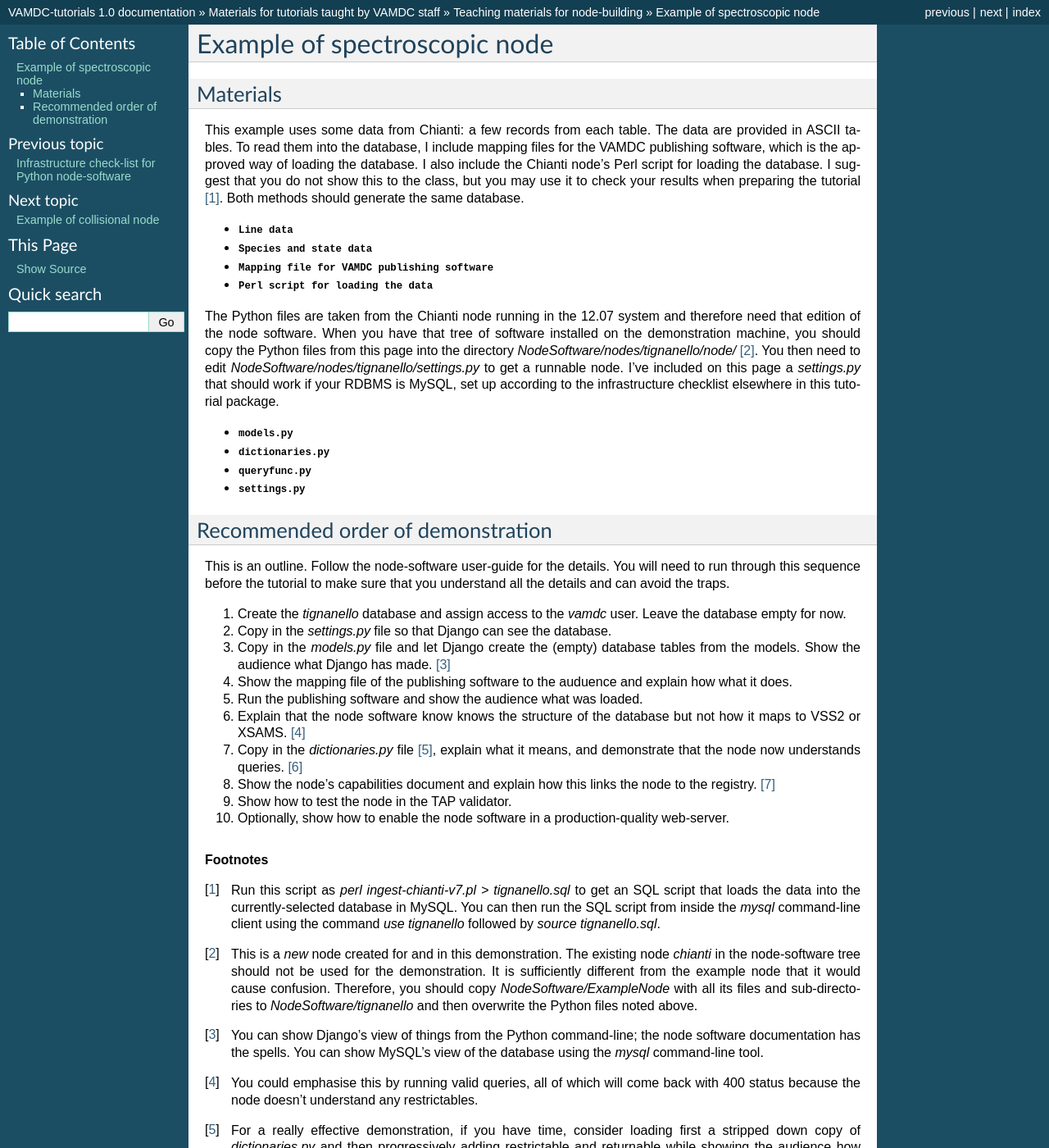
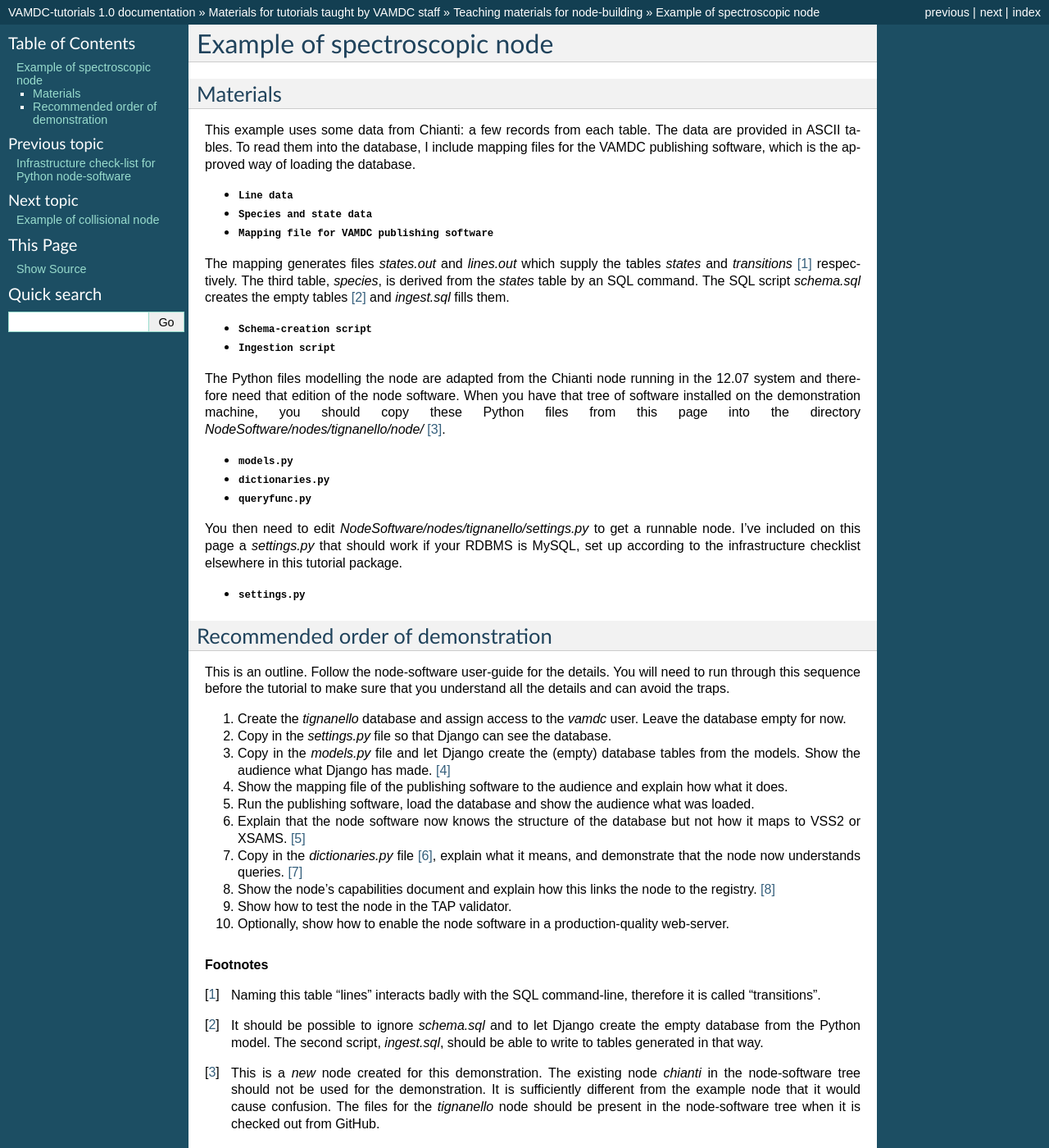
Before and after one commit to guyrixon/VAMDC-tutorials, a Sphinx documentation site: the page built from source/tuition/build-a-node/spectroscopic/index.rst, in a window 1280 px wide and 1400 px high. Shown: the whole window at 82% size. Built offline with Sphinx 7.4.7, drawn with Linux system fonts in a browser that asks for light colours; pages that are not in the unit, such as notebooks, are missing from menus; some of the changed text lies outside the part shown.

Commit message:
Python modules and data file added for example of spectroscopic node.

```diff
--- a/source/tuition/build-a-node/spectroscopic/index.rst
+++ b/source/tuition/build-a-node/spectroscopic/index.rst
@@ -4,19 +4,26 @@ Example of spectroscopic node
 Materials
 ---------
 
-This example uses some data from Chianti: a few records from each table. The data are provided in ASCII tables. To read them into the database, I include mapping files for the VAMDC publishing software, which is the approved way of loading the database. I also include the Chianti node's Perl script for loading the database. I suggest that you do not show this to the class, but you may use it to check your results when preparing the tutorial [#]_. Both methods should generate the same database.
+This example uses some data from Chianti: a few records from each table. The data are provided in ASCII tables. To read them into the database, I include mapping files for the VAMDC publishing software, which is the approved way of loading the database.
 
-* :download:`Line data <http:/tbd/>`
-* :download:`Species and state data <http:/tbd/>`
-* :download:`Mapping file for VAMDC publishing software <http:/tbd/>`
-* :download:`Perl script for loading the data <http:/tbd/>`
+* :download:`Line data <lines.in>`
+* :download:`Species and state data <states.in>`
+* :download:`Mapping file for VAMDC publishing software <mapping.py>`
 
-The Python files are taken from the Chianti node running in the 12.07 system and therefore need that edition of the node software. When you have that tree of software installed on the demonstration machine, you should copy the Python files from this page into the directory *NodeSoftware/nodes/tignanello/node/* [#]_. You then need to edit *NodeSoftware/nodes/tignanello/settings.py* to get a runnable node. I've included on this page a *settings.py* that should work if your RDBMS is MySQL, set up according to the infrastructure checklist elsewhere in this tutorial package.
+The mapping generates files *states.out* and *lines.out* which supply the tables *states* and *transitions* [#]_ respectively. The third table, *species*, is derived from the *states* table by an SQL command. The SQL script *schema.sql* creates the empty tables [#]_ and *ingest.sql* fills them.
 
-* :download:`models.py <http:/tbd/>`
-* :download:`dictionaries.py <http:/tbd/>`
-* :download:`queryfunc.py <http:/tbd/>`
-* :download:`settings.py <http:/tbd/>`
+* :download:`Schema-creation script <schema.sql>`
+* :download:`Ingestion script <schema.sql>`
+
+The Python files modelling the node are adapted from the Chianti node running in the 12.07 system and therefore need that edition of the node software. When you have that tree of software installed on the demonstration machine, you should copy these Python files from this page into the directory *NodeSoftware/nodes/tignanello/node/* [#]_.
+
+* :download:`models.py <models.py>`
+* :download:`dictionaries.py <dictionaries.py>`
+* :download:`queryfunc.py <queryfunc.py>`
+
+You then need to edit *NodeSoftware/nodes/tignanello/settings.py* to get a runnable node. I've included on this page a *settings.py* that should work if your RDBMS is MySQL, set up according to the infrastructure checklist elsewhere in this tutorial package.
+
+* :download:`settings.py <settings.py>`
 
 
 Recommended order of demonstration
@@ -27,9 +34,9 @@ This is an outline. Follow the node-software user-guide for the details. You wil
 #. Create the *tignanello* database and assign access to the *vamdc* user. Leave the database empty for now.
 #. Copy in the *settings.py* file so that Django can see the database.
 #. Copy in the *models.py* file and let Django create the (empty) database tables from the models. Show the audience what Django has made. [#]_
-#. Show the mapping file of the publishing software to the auduence and explain how what it does.
-#. Run the publishing software and show the audience what was loaded.
-#. Explain that the node software know knows the structure of the database but not how it maps to VSS2 or XSAMS. [#]_
+#. Show the mapping file of the publishing software to the audience and explain how what it does.
+#. Run the publishing software, load the database and show the audience what was loaded.
+#. Explain that the node software now knows the structure of the database but not how it maps to VSS2 or XSAMS. [#]_
 #. Copy in the *dictionaries.py* file [#]_, explain what it means, and demonstrate that the node now understands queries. [#]_
 #. Show the node's capabilities document and explain how this links the node to the registry. [#]_
 #. Show how to test the node in the TAP validator.
@@ -37,9 +44,11 @@ This is an outline. Follow the node-software user-guide for the details. You wil
 
 .. rubric:: Footnotes
 
-.. [#] Run this script as *perl ingest-chianti-v7.pl > tignanello.sql* to get an SQL script that loads the data into the currently-selected database in MySQL. You can then run the SQL script from inside the *mysql* command-line client using the command *use tignanello* followed by *source tignanello.sql*.
+.. [#] Naming this table "lines" interacts badly with the SQL command-line, therefore it is called "transitions".
 
-.. [#] This is a *new* node created for and in this demonstration. The existing node *chianti* in the node-software tree should not be used for the demonstration. It is sufficiently different from the example node that it would cause confusion. Therefore, you should copy *NodeSoftware/ExampleNode* with all its files and sub-directories to *NodeSoftware/tignanello* and then overwrite the Python files noted above.
+.. [#] It should be possible to ignore *schema.sql* and to let Django create the empty database from the Python model. The second script, *ingest.sql*, should be able to write to tables generated in that way.
+
+.. [#] This is a *new* node created for this demonstration. The existing node *chianti* in the node-software tree should not be used for the demonstration. It is sufficiently different from the example node that it would cause confusion. The files for the *tignanello* node should be present in the node-software tree when it is checked out from GitHub.
 
 .. [#] You can show Django's view of things from the Python command-line; the node software documentation has the spells. You can show MySQL's view of the database using the *mysql* command-line tool.
 
```
Also changed, not shown: other parts of source/tuition/build-a-node/spectroscopic/index.rst (+1 -1 lines).
